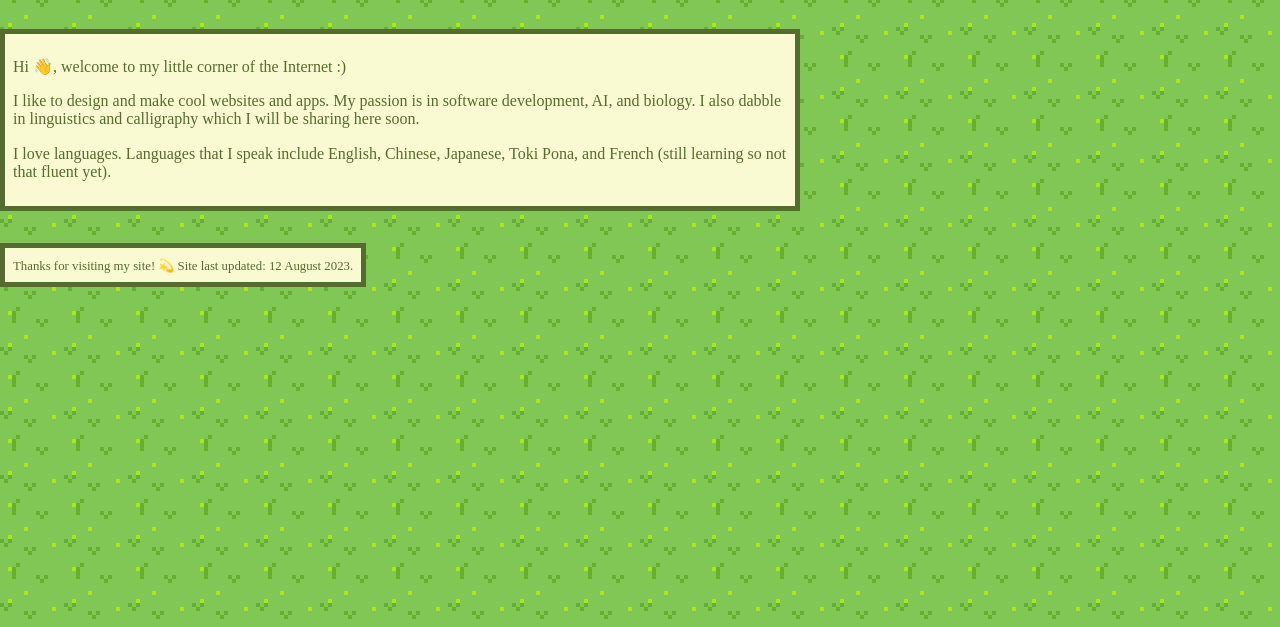
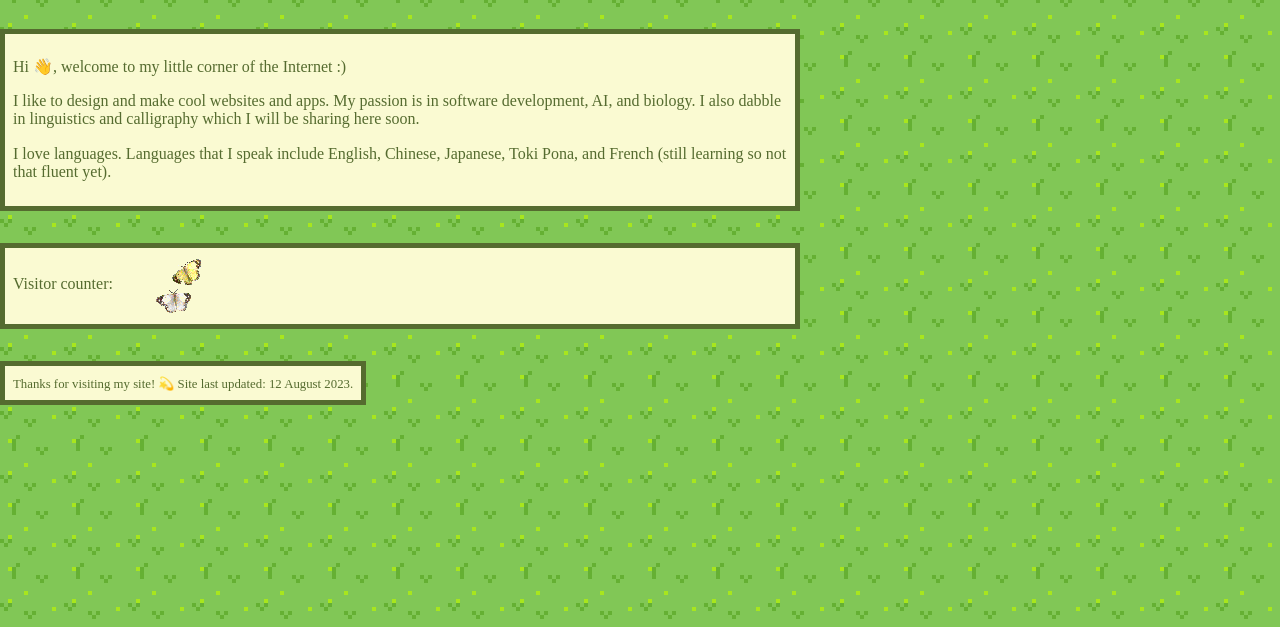
Before and after one commit to cervonwong/frontyard, a website built with Parcel: page index.html in a window 1280 px wide. Shown: the part 173-800 px from the top of the page. Built offline with nearby package versions, Linux system fonts and the light colour scheme; some packages are replaced by stand-ins of ours.

Commit message:
Put counter and butterfly gif

```diff
--- a/index.html
+++ b/index.html
@@ -76,6 +76,12 @@
     <p>I love languages. Languages that I speak include English, Chinese, Japanese, Toki Pona, and French (still learning so not that fluent yet).</p>
   </div>
 
+  <div class="box">
+    <span style="margin-right: 1rem">Visitor counter:</span>
+    <script type="text/javascript" src="//counter.websiteout.net/js/5/0/0/0"></script>
+    <img src="img/butterflies.gif" alt="Butterflies flying." height="60" width="60" style="margin-left: 1rem">
+  </div>
+
   <div class="footer-box box">
     <small>Thanks for visiting my site! 💫 </small>
     <small>Site last updated: 12 August 2023.</small>
```
Also changed, not shown: img/butterflies.gif (added).
